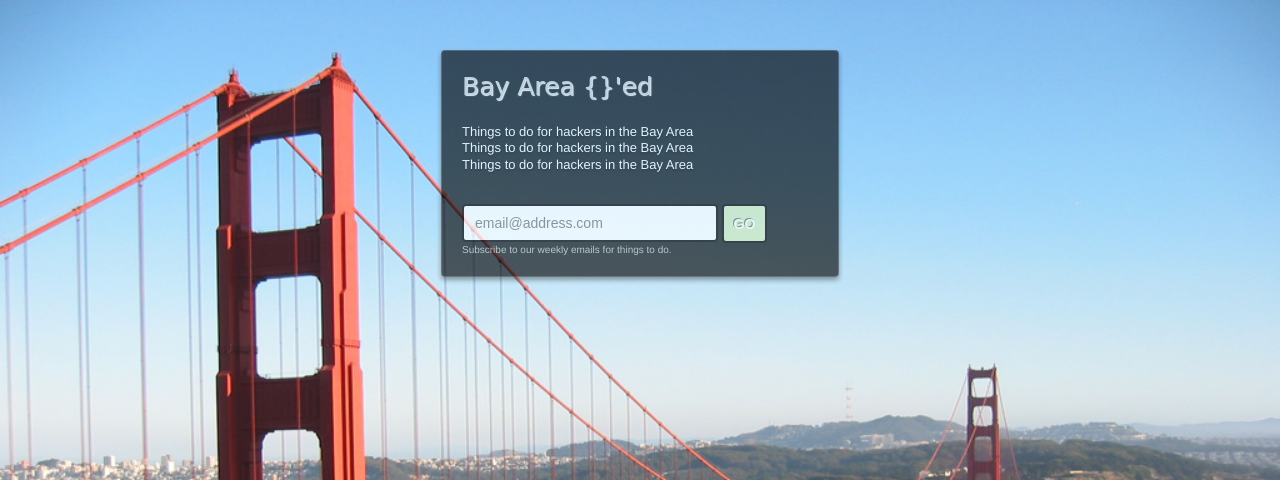
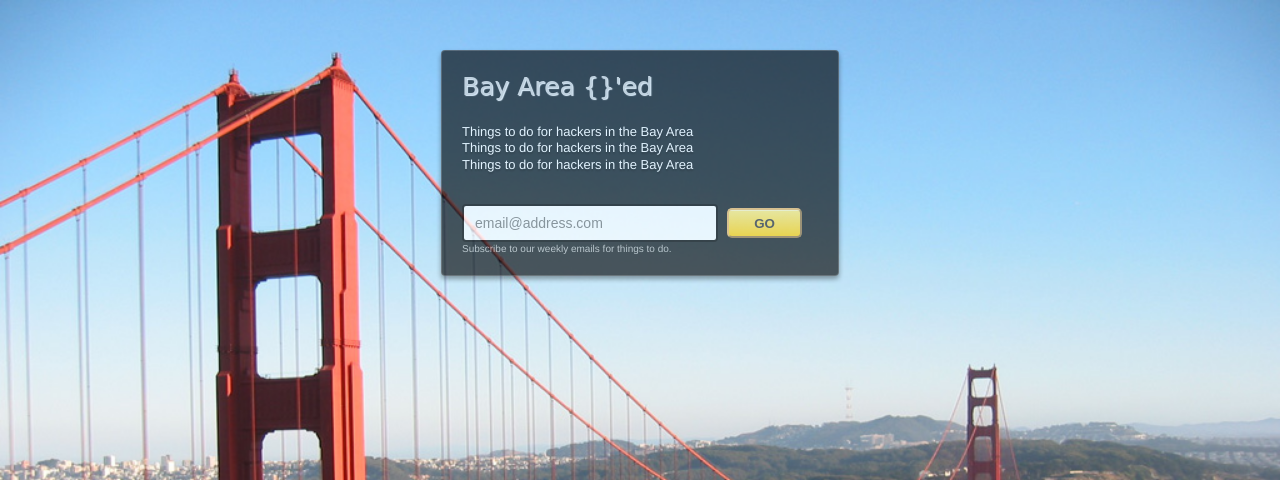
Before and after one commit to roopeshvaddepally/bayareahash, a Flask app: page / in a window 1280 px wide. Shown: the top 480 px of the page. Run offline with Flask 2, Linux system fonts and the light colour scheme; parts of the project's set-up code (start-up, migrations or seed data) failed here and were passed over; some web fonts are replaced.

Commit message:
more style changes

```diff
--- a/templates/index.html
+++ b/templates/index.html
@@ -73,22 +73,22 @@
       margin-bottom: 30px;
     }
     .submit {
-      display: inline-block;
-      width: 45px;
-      height: 39px;
-      line-height: 35px;
-      color: white;
-      font-size: 14px;
-      text-transform: uppercase;
-      text-shadow: -1px -1px 0 rgba(0, 0, 0, .5);
-      background: #D5ECBE;
-      background: linear-gradient(top, #D5ECBE 0%,#96D05C 3%,#84C841 49%,#79C32F 51%,#79C32F 100%);
-      cursor: pointer;
-      border: 2px solid black;
-      -moz-border-radius: 4px;
-      -webkit-border-radius: 4px;
-      border-radius: 4px;
+      margin-top:4px;
+      background: #FFCF0B;
+      background: -moz-linear-gradient(top, #FFF5BD 0, #FFF5BD 1px, #FFE976 1px, #FFCF0B 100%);
+      background: -o-linear-gradient(top, #FFF5BD 0, #FFF5BD 1px, #FFE976 1px, #FFCF0B 100%);
+      background: -webkit-gradient(linear, left top, left bottom, color-stop(0, #FFF5BD), color-stop(5%, #FFF5BD), color-stop(5%, #FFE976), color-stop(100%, #FFCF0B));
+      background: linear-gradient(top, #FFF5BD 0%,#FFF5BD 1px,#FFE976 1px,#FFCF0B 100%);
+      filter: progid:DXImageTransform.Microsoft.gradient(startColorstr='#FFE976', endColorstr='#FFCF0B',GradientType=0 );
+      border-color: #E8B463;
+      color: #333 !important;
       font-weight: bold;
+      border-radius: 5px;
+      text-align: center;
+      width: 75px;
+      height: 30px;
+      margin-left: 5px;
+      opacity:1.0;
     }
     .field {
       float: left;
@@ -109,6 +109,8 @@
       font-size: 10px;
       color: white;
       opacity: 0.7;
+      clear: both;
+      overflow:hidden;
     }
     #confirmed {
       color: white;
```
